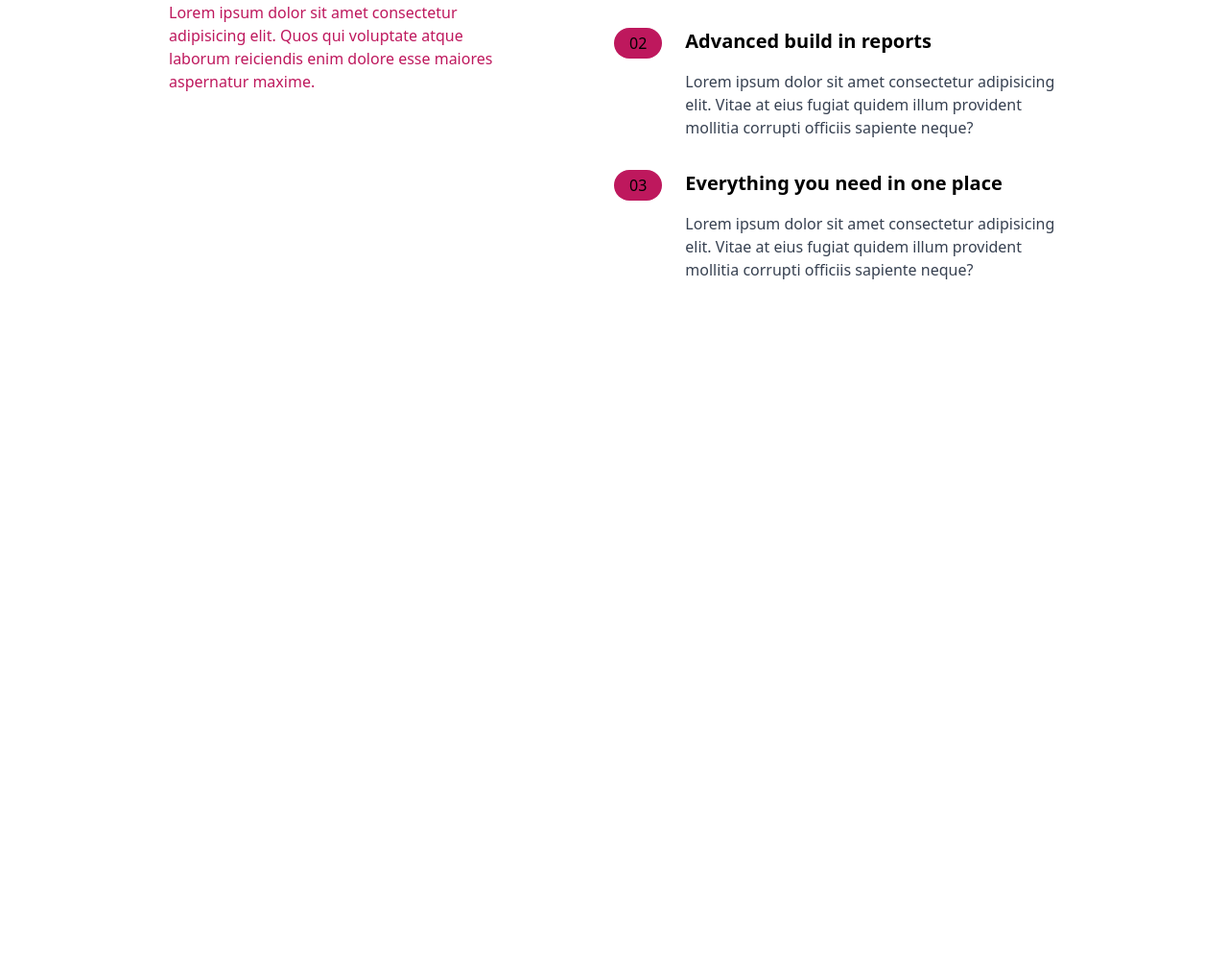
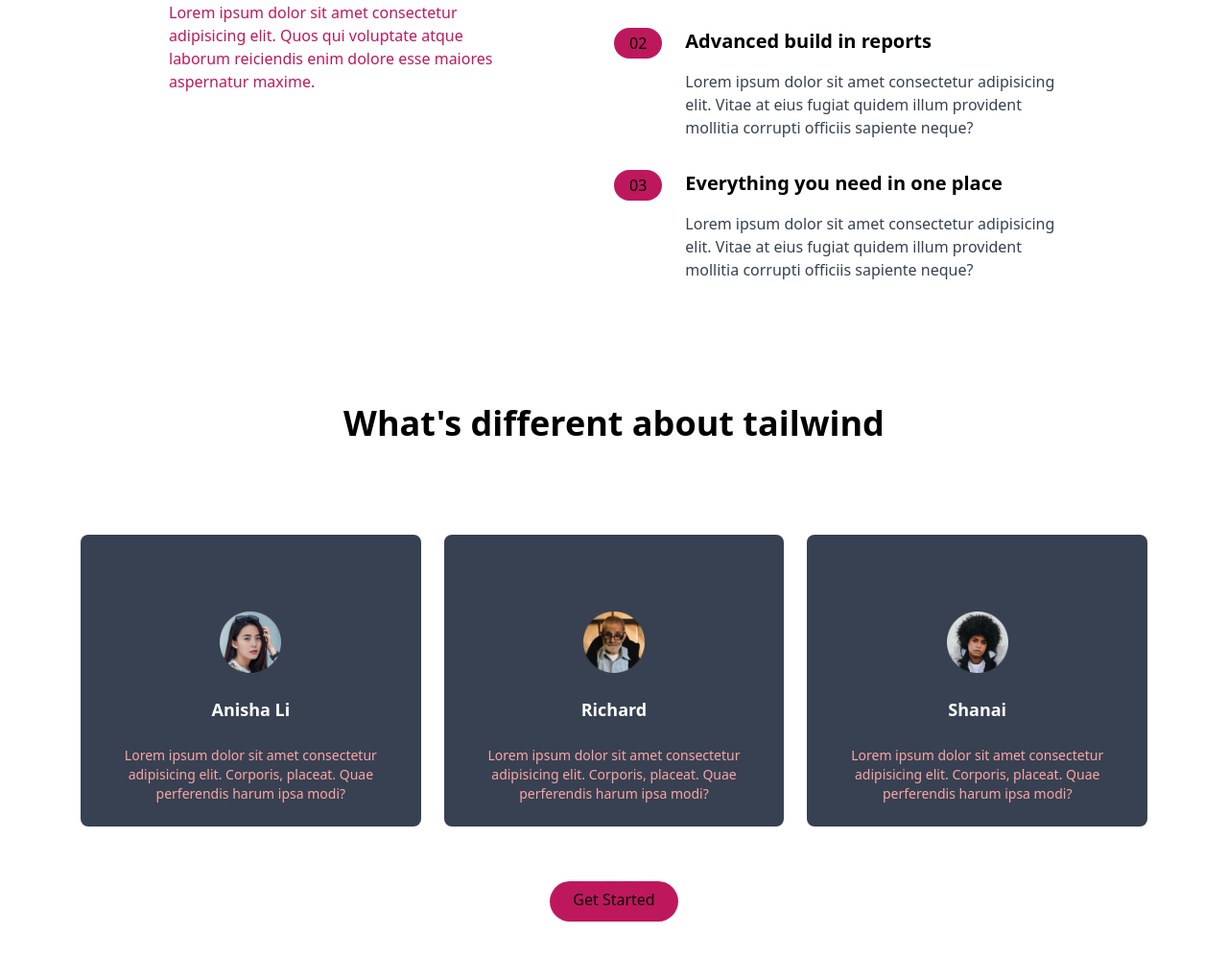
Before and after one commit to MbusyaNgesa/Tail, a website: page public/index.html in a window 1280 px wide. Shown: the part 911-1910 px from the top of the page at 96% size. Before the commit the page ends 1204 px from the top, so only its background shows below. Drawn offline with Linux system fonts and the light colour scheme; files whose address does not match are found by name.

Commit message:
Testimonial Section

```diff
--- a/public/index.html
+++ b/public/index.html
@@ -166,6 +166,72 @@
           </div>
         </div>
       </section>
+
+      <!--Testimonial Section-->
+      <section id="testimonials">
+        <div class="max-w-6xl px-5 mx-auto mt-32 text-center">
+          <!--Heading-->
+          <h2 class="text-4xl font-bold text-center">
+            What's different about tailwind
+          </h2>
+          <!--Testimonial Container-->
+          <div class="flex dlex-col mt-24 md:flex-row md:space-x-6">
+            <!--Testimonial 1-->
+            <div
+              class="flex flex-col items-center p-6 space-y-6 rounded-lg bg-grey md:w-1/3"
+            >
+              <img
+                src="/img/avatar-anisha.png"
+                class="w-16 mt-14"
+                alt="invalid"
+              />
+              <h5 class="text-lg text-white font-bold">Anisha Li</h5>
+              <p class="text-sm text-lightpink">
+                Lorem ipsum dolor sit amet consectetur adipisicing elit.
+                Corporis, placeat. Quae perferendis harum ipsa modi?
+              </p>
+            </div>
+            <!--Testimonial 2-->
+            <div
+              class="flex-col hidden items-center p-6 space-y-6 rounded-lg bg-grey md:flex md:w-1/3"
+            >
+              <img
+                src="/img/avatar-richard.png"
+                class="w-16 mt-14"
+                alt="invalid"
+              />
+              <h5 class="text-lg text-white font-bold">Richard</h5>
+              <p class="text-sm text-lightpink">
+                Lorem ipsum dolor sit amet consectetur adipisicing elit.
+                Corporis, placeat. Quae perferendis harum ipsa modi?
+              </p>
+            </div>
+            <!--Testimonial 3-->
+            <div
+              class="flex-col hidden items-center p-6 space-y-6 rounded-lg bg-grey md:w-1/3 md:flex"
+            >
+              <img
+                src="/img/avatar-shanai.png"
+                class="w-16 mt-14"
+                alt="invalid"
+              />
+              <h5 class="text-lg text-white font-bold">Shanai</h5>
+              <p class="text-sm text-lightpink">
+                Lorem ipsum dolor sit amet consectetur adipisicing elit.
+                Corporis, placeat. Quae perferendis harum ipsa modi?
+              </p>
+            </div>
+          </div>
+          <!--Button-->
+          <div class="my-16">
+            <a
+              href="#"
+              class="px-6 pt-2 p-3 rounded-full text-black bg-pink baseline hover:text-grey"
+              >Get Started</a
+            >
+          </div>
+        </div>
+      </section>
     </header>
   </body>
 </html>
--- a/tailwind.config.js
+++ b/tailwind.config.js
@@ -9,6 +9,7 @@
       xl: "1440px",
     },
     colors: {
+      white: "#ffffff",
       brightRed: "hsl(12, 88%. 59%)",
       pink: "#be185d",
       lightpink: "#fca5a5",
```
Also changed, not shown: public/main.css.
